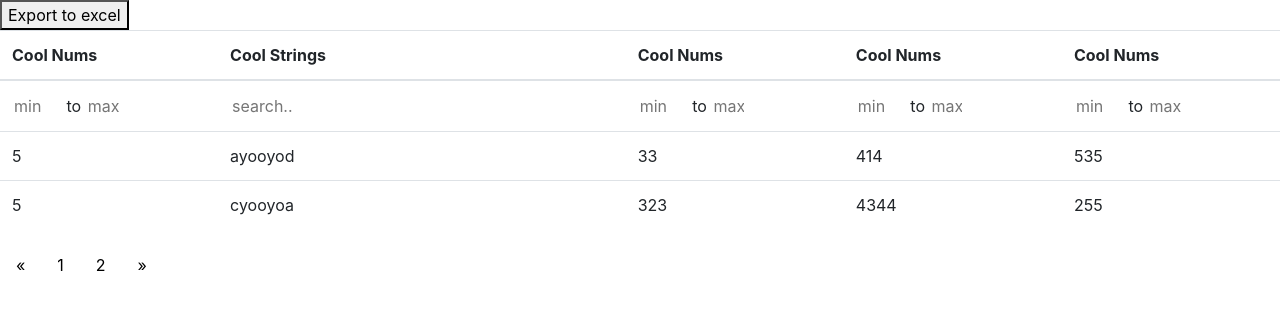
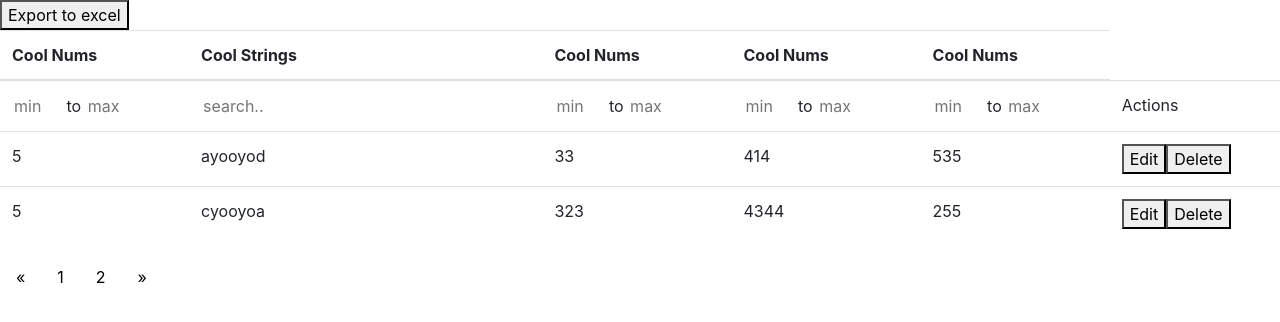
Before and after one commit to connormakh/ng-smarter-table, an Angular app: page / in a window 1280 px wide. Shown: the top 322 px of the page. Built offline with nearby package versions, Linux system fonts and the light colour scheme; what angular-font-awesome would draw is missing.

Commit message:
feat(actions): add edit and delete buttons

```diff
--- a/src/app/app.component.html
+++ b/src/app/app.component.html
@@ -6,4 +6,6 @@
                [page_size]="2"
                [sort]="true"
                [pagination]="true"
+               [on_delete]="deletefn()"
+               [on_edit]="editfn()"
 ></smarter-table>
--- a/src/app/app.component.ts
+++ b/src/app/app.component.ts
@@ -22,4 +22,12 @@ export class AppComponent {
     {nums: 5, strs: 'xyooyog', nums2: 65, nums3: 39, nums4: 155},
     {nums: 5, strs: 'yooyoge', nums2: 3, nums3: 45, nums4: 955}
   ]
+
+  editfn() {
+    console.log('editPressed')
+  }
+
+  deletefn() {
+    console.log('deletePressed')
+  }
 }
--- a/src/app/modules/smarter-table/smarter-table.component.html
+++ b/src/app/modules/smarter-table/smarter-table.component.html
@@ -21,9 +21,14 @@
         <input type="{{column.type}}" placeholder="search.." [(ngModel)]="column['filter']" (keyup)="runFilter()">
       </ng-template>
     </td>
+    <td *ngIf="_can_delete || _can_edit">Actions</td>
   </tr>
   <tr *ngFor="let row of data">
     <td *ngFor="let item of row">{{item}}</td>
+    <td *ngIf="_can_edit || _can_delete">
+      <button *ngIf="_can_edit" (click)="on_edit">Edit</button>
+      <button *ngIf="_can_delete" (click)="on_delete">Delete</button>
+    </td>
   </tr>
   </tbody></table>
 <pagination *ngIf="_pagination && _pages > 1" (selectPage)="onSelectPage($event)" [pages]="_pages" ></pagination>
--- a/src/app/modules/smarter-table/smarter-table.component.ts
+++ b/src/app/modules/smarter-table/smarter-table.component.ts
@@ -55,11 +55,18 @@ export class SmarterTableComponent implements OnInit, OnChanges {
     this._page_size = value
   }
 
+  @Input()
+  public on_edit: Function;
+
+  @Input()
+  public on_delete: Function;
+
   constructor() {}
 
   ngOnInit() {}
 
   ngOnChanges() {
+    // checkForAction()
     this._columns && this._rows ? this.matchDataToColumns() : console.log('no rows or cols')
   }
 
@@ -180,5 +187,14 @@ export class SmarterTableComponent implements OnInit, OnChanges {
     this.matchDataToColumns()
   }
 
+  // checkForAction() {
+  //   if(this._can_delete || this._can_edit) {
+  //     this._columns.concat({type: 'nofilter', name: 'Action', binder: 'action'})
+  //     this._rows.map(item => {
+  //       item['action'] = 'editdelete'
+  //     })
+  //   }
+  // }
+
 
 }
```
